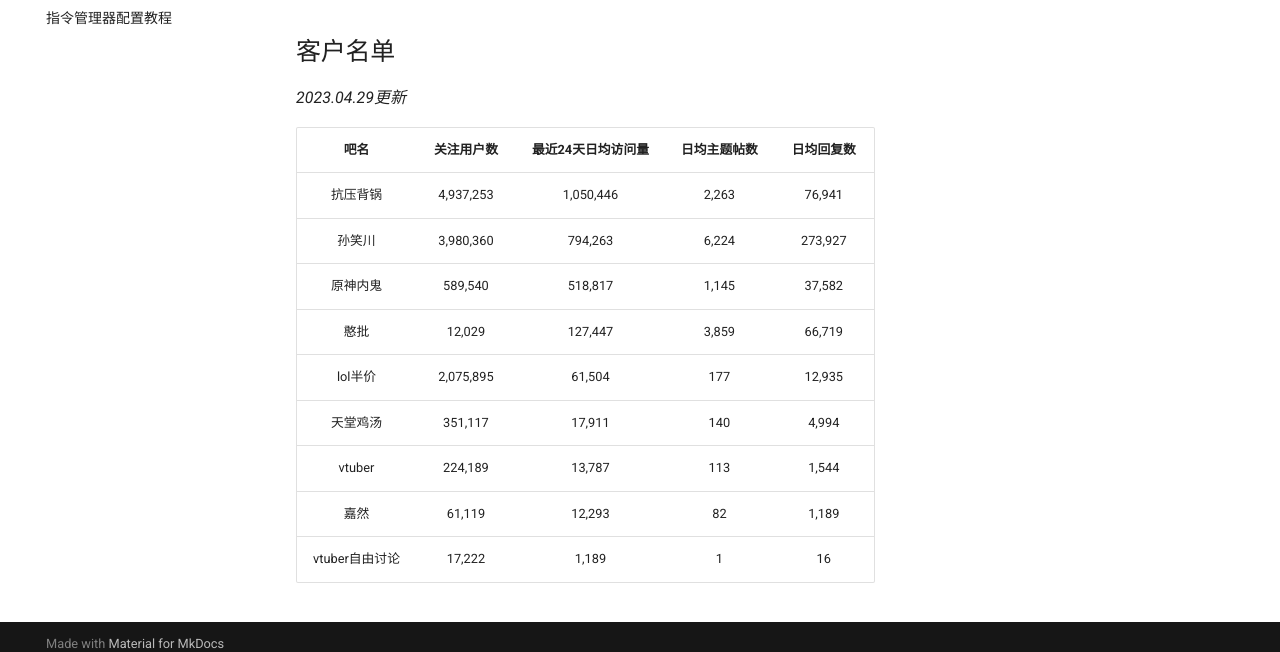
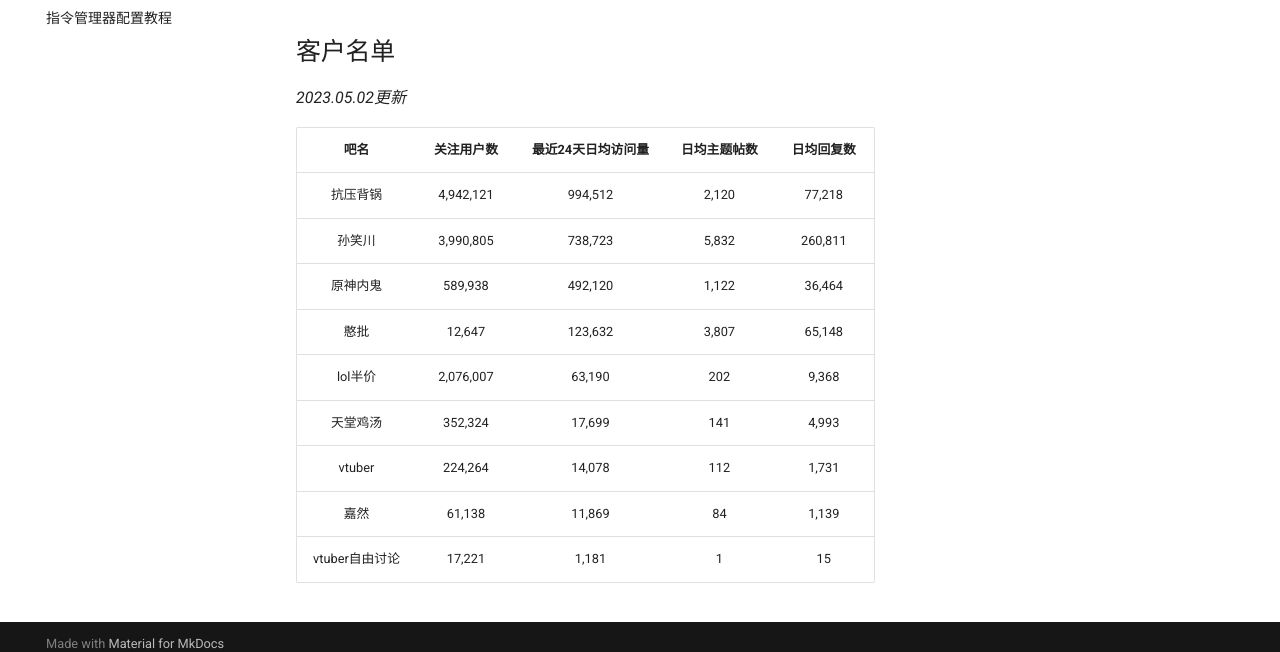
Before and after one commit to lumina37/aiotieba-reviewer, an MkDocs documentation site: the page built from docs/index.md, in a window 1280 px wide and 900 px high, scrolled down 617 px. Shown: the part 233-885 px from the top of the window. Built offline with MkDocs 1.6.1 and Material for MkDocs 9.7.7, drawn with Linux system fonts in a browser that asks for light colours; comment, search, counter and statistics services are not loaded.

```diff
--- a/aiotieba_reviewer/__version__.py
+++ b/aiotieba_reviewer/__version__.py
@@ -1 +1 @@
-__version__ = "0.1.8a1"
+__version__ = "0.1.8a2"
--- a/docs/index.md
+++ b/docs/index.md
@@ -25,16 +25,16 @@ pip install .
 
 ## 客户名单
 
-*2023.04.29更新*
+*2023.05.02更新*
 
 |      吧名      | 关注用户数 | 最近24天日均访问量 | 日均主题帖数 | 日均回复数 |
 | :------------: | :--------: | :----------------: | :----------: | :--------: |
-|    抗压背锅    | 4,937,253  |     1,050,446      |    2,263     |   76,941   |
-|     孙笑川     | 3,980,360  |      794,263       |    6,224     |  273,927   |
-|    原神内鬼    |  589,540   |      518,817       |    1,145     |   37,582   |
-|      憨批      |   12,029   |      127,447       |    3,859     |   66,719   |
-|    lol半价     | 2,075,895  |       61,504       |     177      |   12,935   |
-|    天堂鸡汤    |  351,117   |       17,911       |     140      |   4,994    |
-|     vtuber     |  224,189   |       13,787       |     113      |   1,544    |
-|      嘉然      |   61,119   |       12,293       |      82      |   1,189    |
-| vtuber自由讨论 |   17,222   |       1,189        |      1       |     16     |
+|    抗压背锅    | 4,942,121  |      994,512       |    2,120     |   77,218   |
+|     孙笑川     | 3,990,805  |      738,723       |    5,832     |  260,811   |
+|    原神内鬼    |  589,938   |      492,120       |    1,122     |   36,464   |
+|      憨批      |   12,647   |      123,632       |    3,807     |   65,148   |
+|    lol半价     | 2,076,007  |       63,190       |     202      |   9,368    |
+|    天堂鸡汤    |  352,324   |       17,699       |     141      |   4,993    |
+|     vtuber     |  224,264   |       14,078       |     112      |   1,731    |
+|      嘉然      |   61,138   |       11,869       |      84      |   1,139    |
+| vtuber自由讨论 |   17,221   |       1,181        |      1       |     15     |
```
Also changed, not shown: README.md (+10 -10 lines).
